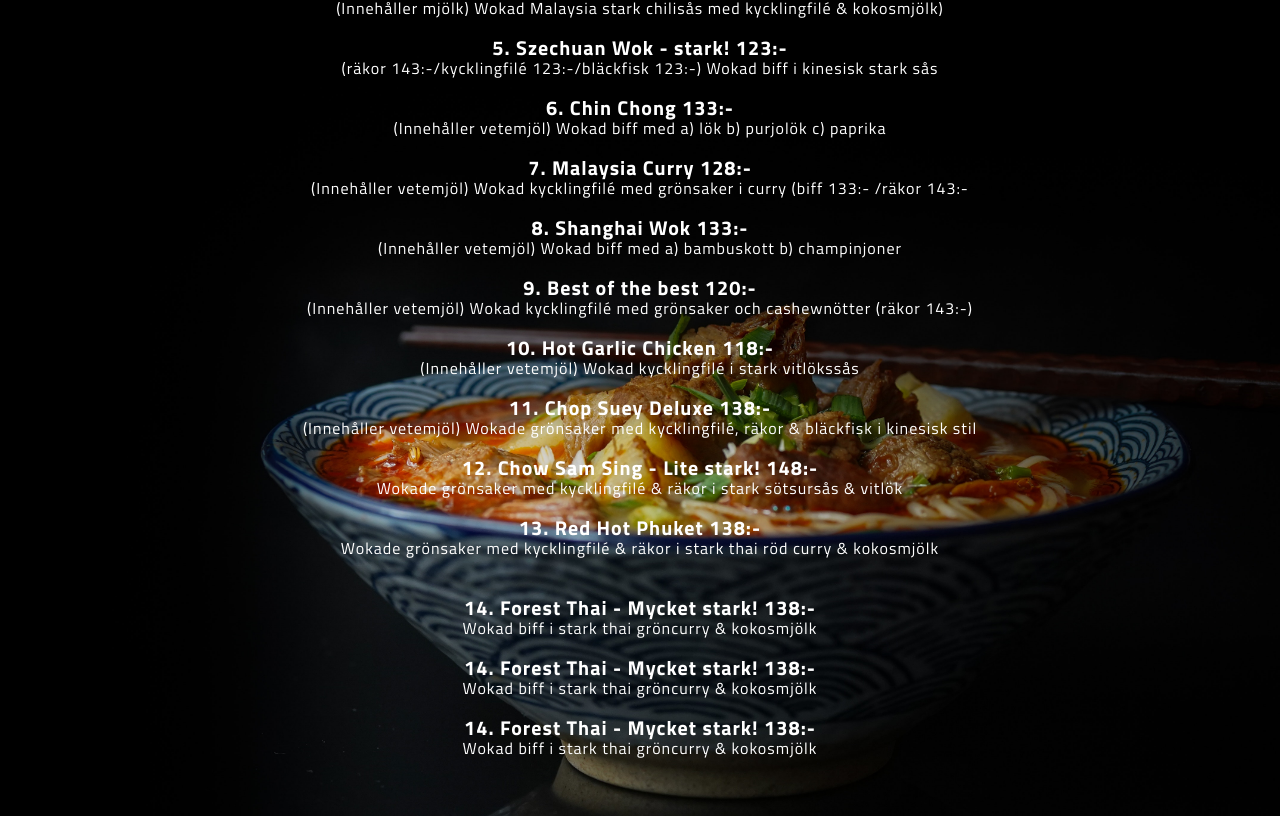
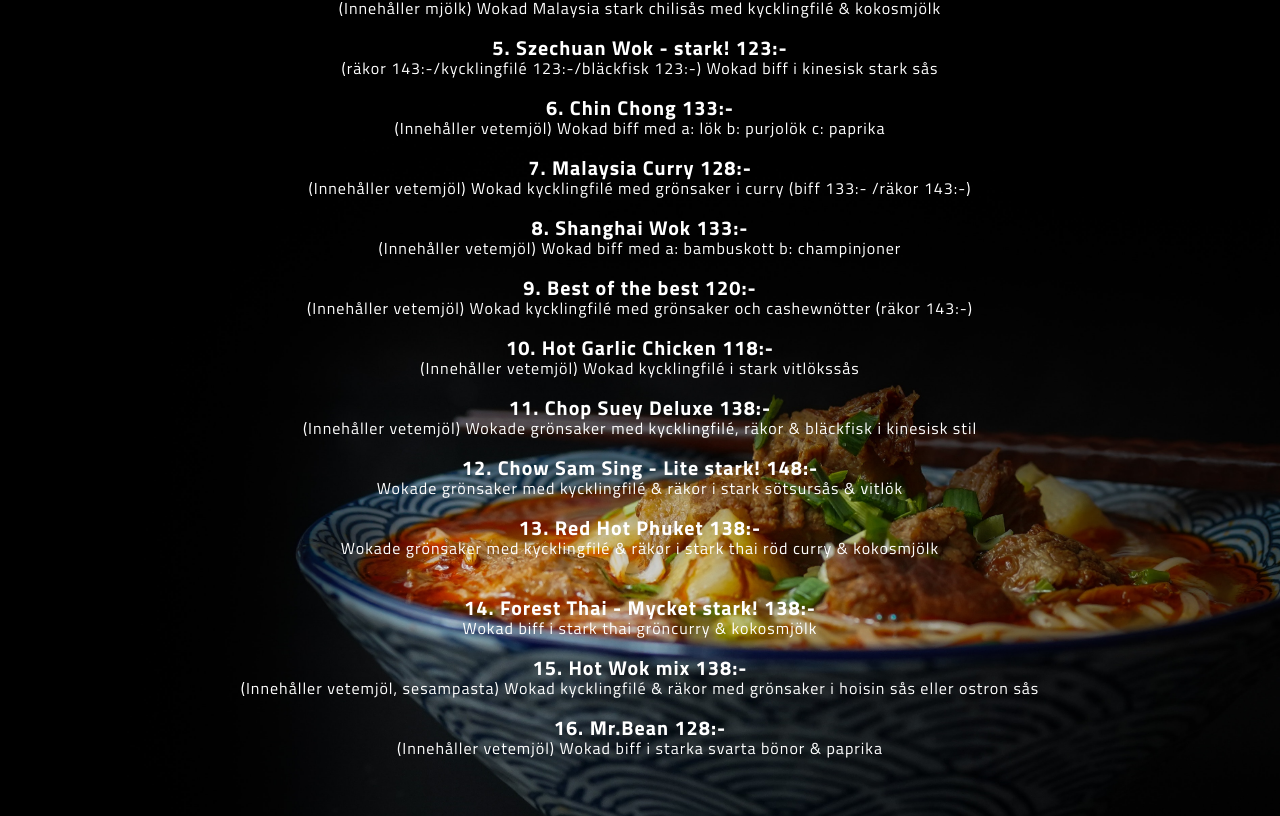
Before and after one commit to TechWithRyan/thai-lee, a React (Vite) app: page /take-away in a window 1280 px wide. Shown: the part 302-1118 px from the top of the page. Built offline with nearby package versions, Linux system fonts and the light colour scheme.

Commit message:
checkpoint

```diff
--- a/src/Pages/Contact.jsx
+++ b/src/Pages/Contact.jsx
@@ -5,7 +5,7 @@ const Contact = () => {
     return (
         <>
             <div className='container box center contact'>
-                <h1>Telefon: 0303-18171</h1>
+                <h1>Telefon: 0303-18177</h1>
                 <h4>Nytorget 1, Kungälv</h4>
             </div>
 
--- a/src/Pages/TakeAway.jsx
+++ b/src/Pages/TakeAway.jsx
@@ -4,8 +4,8 @@ import '../Styles/main.css'
 const TakeAway = () => {
     return (
         <>
-            <div className='container main-container'></div>
-            <div className="box container">
+            <div className='container main-container'>
+                <div className="box box-2">
 
                     <div className='container'>
                         <h4>1. Kinesiska vårrullar 76:- </h4>
@@ -22,7 +22,7 @@ const TakeAway = () => {
                     </div>
                     <div className="container">
                         <h4>4. Sambal Indo Wok, lite stark! 120:-</h4>
-                    <p>(Innehåller mjölk) Wokad Malaysia stark chilisås med kycklingfilé & kokosmjölk)</p>
+                        <p>(Innehåller mjölk) Wokad Malaysia stark chilisås med kycklingfilé & kokosmjölk</p>
                     </div>
                     <div className="container">
                         <h4>5. Szechuan Wok - stark! 123:-</h4>
@@ -30,15 +30,15 @@ const TakeAway = () => {
                     </div>
                     <div className="container">
                         <h4>6. Chin Chong 133:-</h4>
-                    <p>(Innehåller vetemjöl) Wokad biff med a) lök b) purjolök c) paprika</p>
+                        <p>(Innehåller vetemjöl) Wokad biff med a: lök b: purjolök c: paprika</p>
                     </div>
                     <div className="container">
                         <h4>7. Malaysia Curry 128:-</h4>
-                    <p>(Innehåller vetemjöl) Wokad kycklingfilé med grönsaker i curry (biff 133:- /räkor 143:-</p>
+                        <p>(Innehåller vetemjöl) Wokad kycklingfilé med grönsaker i curry (biff 133:- /räkor 143:-)</p>
                     </div>
                     <div className="container">
                         <h4>8. Shanghai Wok 133:-</h4>
-                    <p>(Innehåller vetemjöl) Wokad biff med a) bambuskott b) champinjoner</p>
+                        <p>(Innehåller vetemjöl) Wokad biff med a: bambuskott b: champinjoner</p>
                     </div>
                     <div className="container">
                         <h4>9. Best of the best 120:-</h4>
@@ -68,12 +68,47 @@ const TakeAway = () => {
                         <p>Wokad biff i stark thai gröncurry & kokosmjölk</p>
                     </div>
                     <div className="container">
-                    <h4>14. Forest Thai - Mycket stark! 138:-</h4>
-                    <p>Wokad biff i stark thai gröncurry & kokosmjölk</p>
+                        <h4>15. Hot Wok mix 138:-</h4>
+                        <p>(Innehåller vetemjöl, sesampasta) Wokad kycklingfilé & räkor med grönsaker i hoisin sås eller ostron sås
+                        </p>
                     </div>
                     <div className="container">
-                    <h4>14. Forest Thai - Mycket stark! 138:-</h4>
-                    <p>Wokad biff i stark thai gröncurry & kokosmjölk</p>
+                        <h4>16. Mr.Bean 128:-</h4>
+                        <p>(Innehåller vetemjöl) Wokad biff i starka svarta bönor & paprika</p>
+                    </div>
+                    <div className="container">
+                        <h4></h4>
+                        <p></p>
+                    </div>
+                    <div className="container">
+                        <h4></h4>
+                        <p></p>
+                    </div>
+                    <div className="container">
+                        <h4></h4>
+                        <p></p>
+                    </div>
+                    <div className="container">
+                        <h4></h4>
+                        <p></p>
+                    </div>
+                    <div className="container">
+                        <h4></h4>
+                        <p></p>
+                    </div>
+                    <div className="container">
+                        <h4></h4>
+                        <p></p>
+                    </div>
+                    <div className="container">
+                        <h4></h4>
+                        <p></p>
+                    </div>
+                    <div className="container">
+                        <h4></h4>
+                        <p></p>
+                    </div>
+
                 </div>
             </div>
         </>
--- a/src/Styles/main.css
+++ b/src/Styles/main.css
@@ -29,7 +29,7 @@ body {
 
 .main-container {
     display: flex;
-    flex-direction: row;
+    flex-direction: column;
 }
 
 .App {
```
Lines whose indentation alone changed are shown as unchanged.
